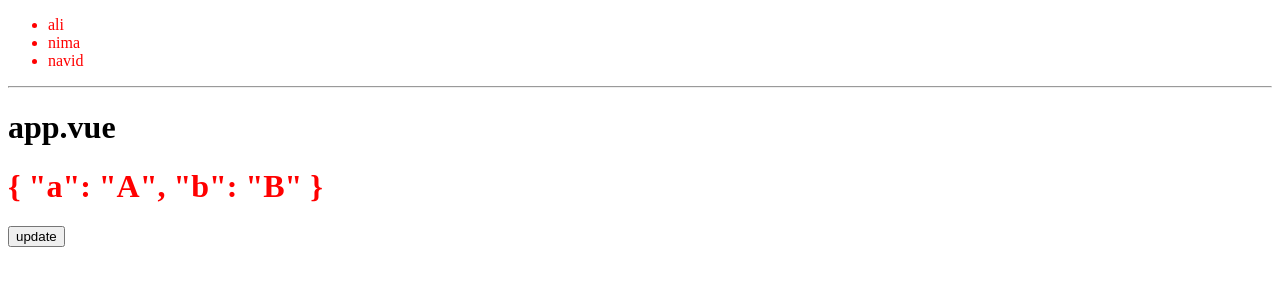
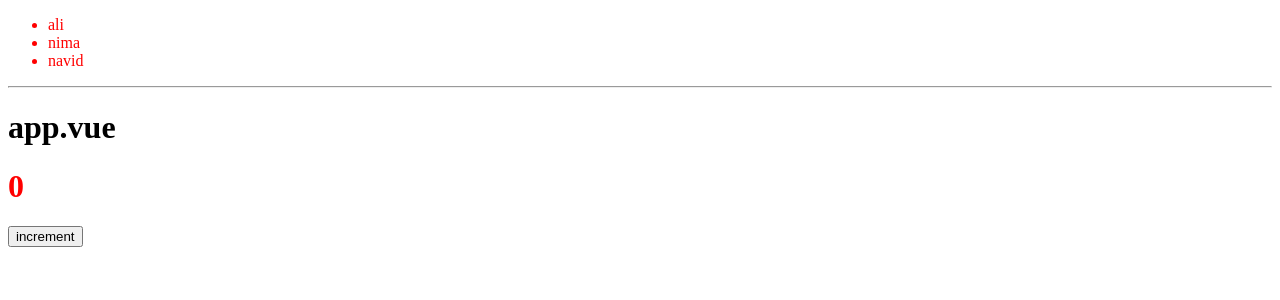
Before and after one commit to Darynazar/Vue3-Test, a Vue app: page / in a window 1280 px wide. Shown: the top 300 px of the page. Built offline with nearby package versions, Linux system fonts and the light colour scheme.

Commit message:
composable function

```diff
--- a/src/components/HomeComponent.vue
+++ b/src/components/HomeComponent.vue
@@ -1,26 +1,19 @@
 <template>
   <div class="">
-    <h1>{{ obj }}</h1>
-    <button @click="updateName">update</button>
+    <h1>{{ count }}</h1>
+    <button @click="increment">increment</button>
   </div>
 </template>
 
   <script>
-import { ref,reactive } from "vue";
+import { ref } from 'vue';
+
+import { useCounter } from '../composables/useCounter.js'
 export default {
   setup() {
-    let name = ref("daryyr");
-    let obj = reactive({
-      a:"A",
-      b:"B"
-    });
-    function updateName() {
-      console.log(obj);
-      obj.a = "C"
-
-      // name.value = "ali heydari";
-    }
-    return { obj, name, updateName };
+   const counter =ref(2);
+    const {count, increment} = useCounter(counter);
+    return { count, increment };
   },
 };
 </script>
--- /dev/null
+++ b/src/composables/useCounter.js
@@ -0,0 +1,12 @@
+import { ref } from "vue";
+
+export const useCounter = (counter) => {
+    const count = ref(0);
+
+    function increment() {
+      count.value += counter.value;
+    }
+
+    return { count, increment };
+
+}
```
